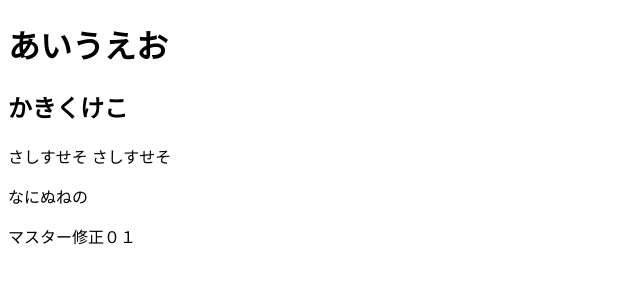
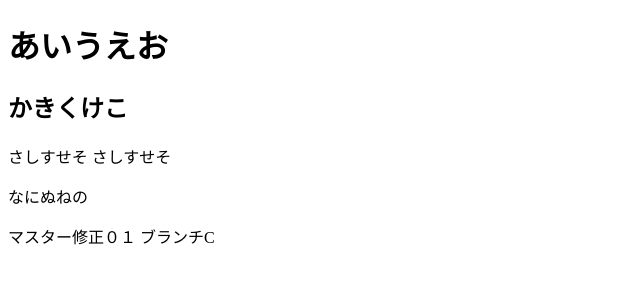
Before and after one commit to zd3e15/firsttest2, a plain HTML site: page index.html in a window 1280 px wide. Shown: the full height of the page, 0-640 px from the left. Drawn offline with Linux system fonts and the light colour scheme.

Commit message:
ブランチⅭ修正

```diff
--- a/index.html
+++ b/index.html
@@ -10,5 +10,6 @@
   <p>さしすせそ さしすせそ</p>
       <p>なにぬねの</p>
       マスター修正０１
+      ブランチC
 </body>
 </html>
```
